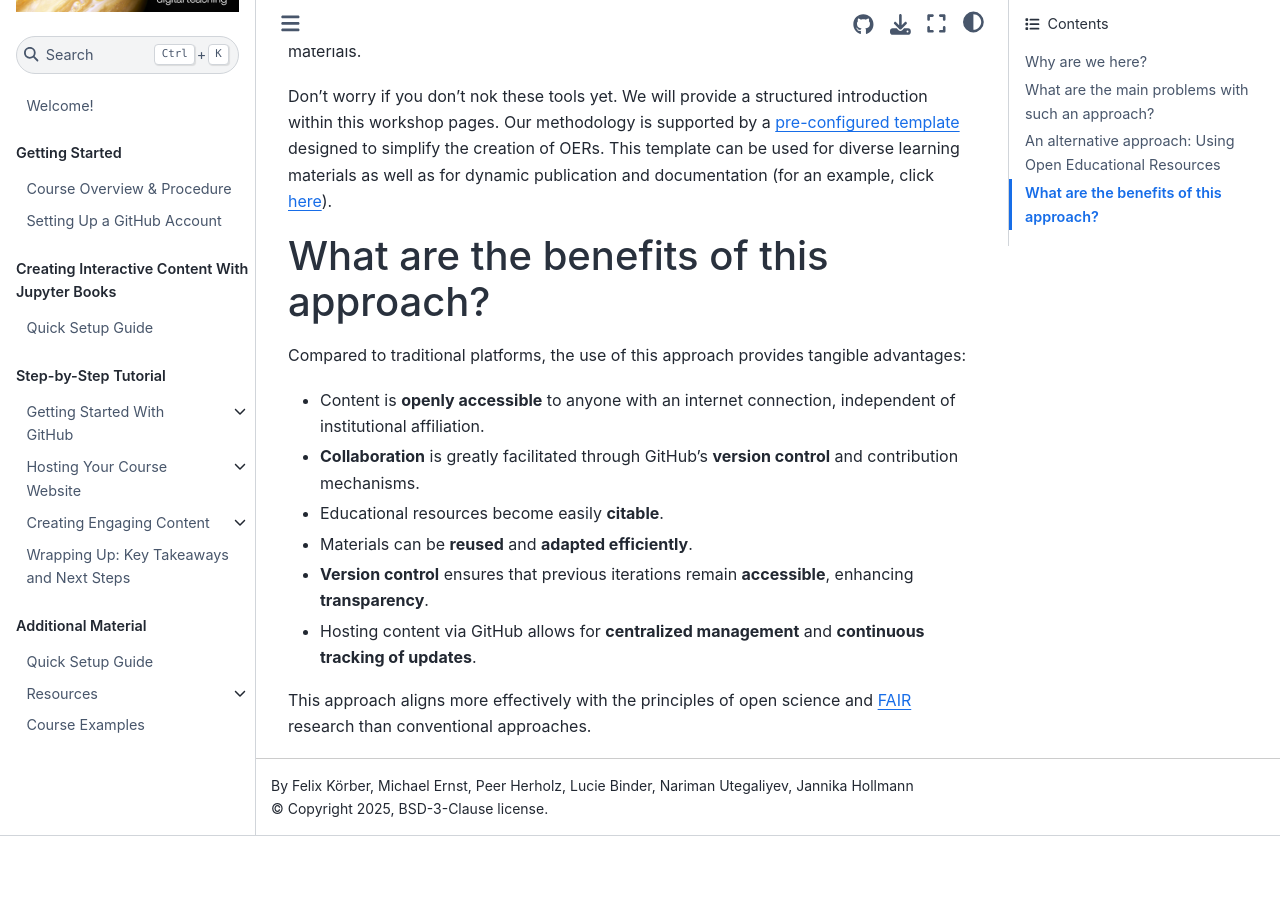
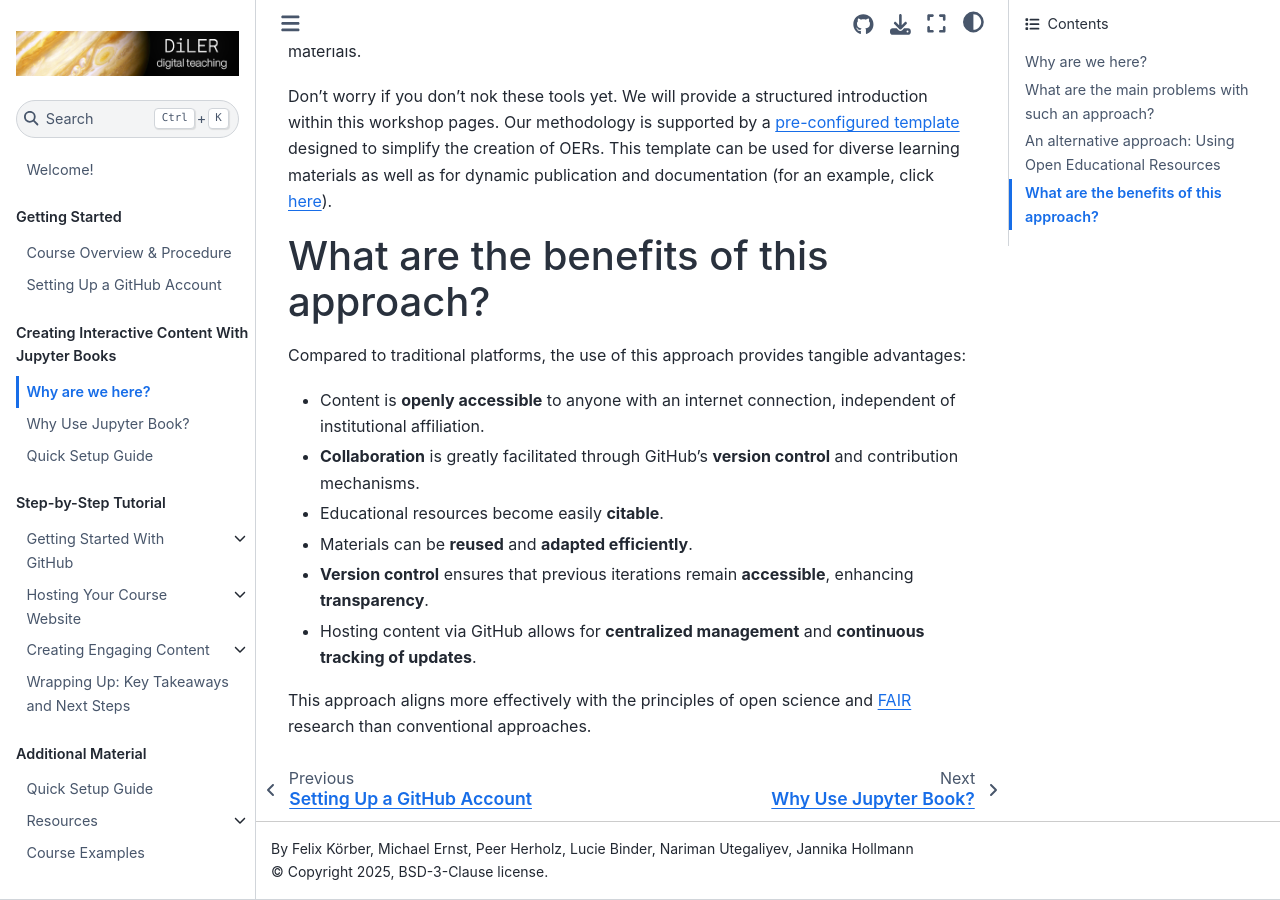
Before and after one commit to luciebinder/ws-openness-2025, a Jupyter Book: the page built from general-information/why_oer.md, in a window 1280 px wide and 900 px high, scrolled down 1163 px. Built offline with Jupyter Book 1.0.4 settings and Sphinx 7.4.7 and the Sphinx Book theme 1.1.4, drawn with Linux system fonts in a browser that asks for light colours; pages that are not in the unit, such as notebooks, are missing from menus; before the commit the page ends 1999 px from its top, so only the background shows below that.

Commit message:
Update _toc.yml

```diff
--- a/_toc.yml
+++ b/_toc.yml
@@ -10,7 +10,8 @@ parts:
   - file: content/account
 - caption: Creating Interactive Content With Jupyter Books
   chapters:
-  - file: general-information/whyjb
+  - file: general-information/why_oer
+  - file: general-information/why_jb
   - file: content/4_additional/quick_tutorial_ws
 - caption: Step-by-Step Tutorial
   chapters:
```
